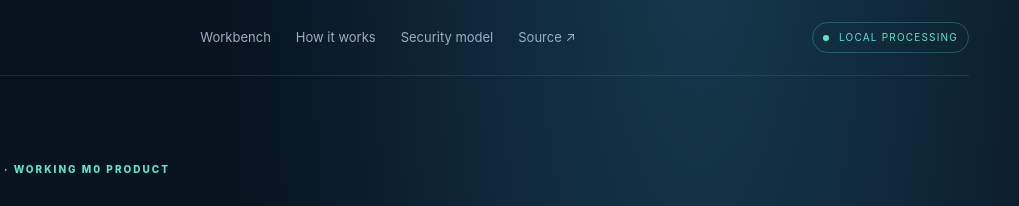
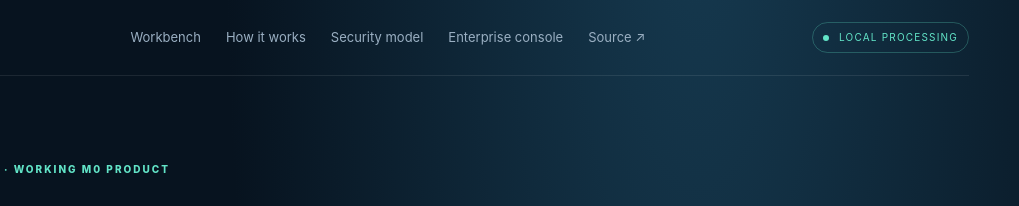
Before and after one commit to yobi369/FirmwareTrust, a plain HTML site: page index.html in a window 1280 px wide. Shown: the top 206 px of the page, 261-1280 px from the left. Drawn offline with Linux system fonts and the light colour scheme.

Commit message:
Link public workbench to enterprise console

```diff
--- a/index.html
+++ b/index.html
@@ -13,7 +13,7 @@
 <body>
 <header class="topbar">
   <a class="brand" href="/" aria-label="FirmwareTrust home"><span class="brandmark">F</span><span>FIRMWARE<span class="accent">TRUST</span></span></a>
-  <nav><a href="#workbench">Workbench</a><a href="#how">How it works</a><a href="#boundaries">Security model</a><a href="https://github.com/yobi369/FirmwareTrust" target="_blank" rel="noreferrer">Source ↗</a></nav>
+  <nav><a href="#workbench">Workbench</a><a href="#how">How it works</a><a href="#boundaries">Security model</a><a href="/enterprise.html">Enterprise console</a><a href="https://github.com/yobi369/FirmwareTrust" target="_blank" rel="noreferrer">Source ↗</a></nav>
   <span class="local-pill"><i></i> LOCAL PROCESSING</span>
 </header>
 <main>
```
